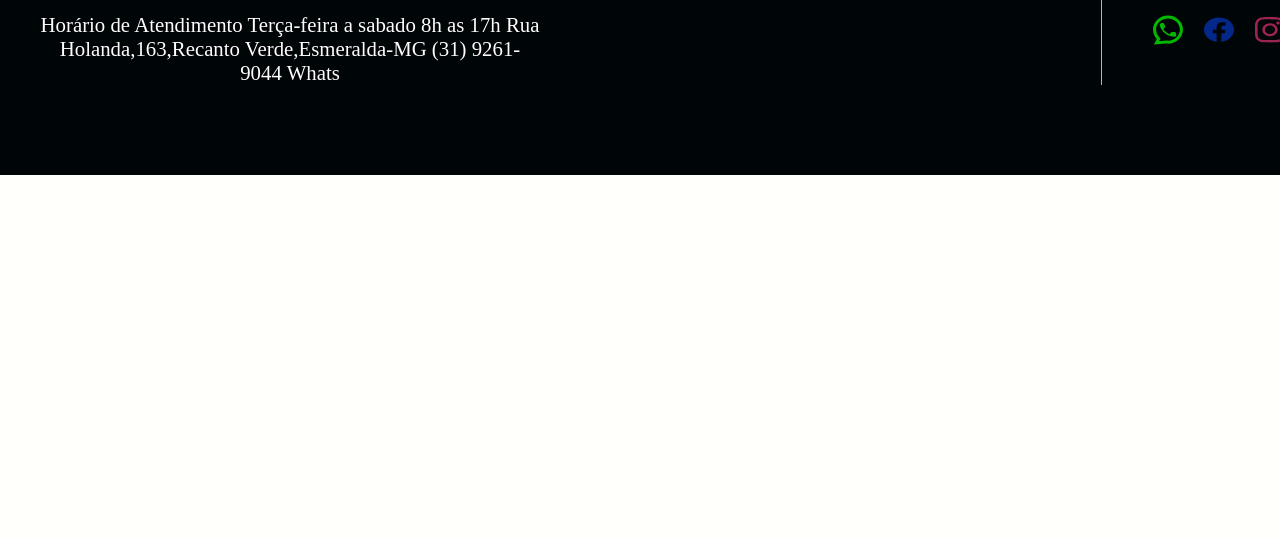
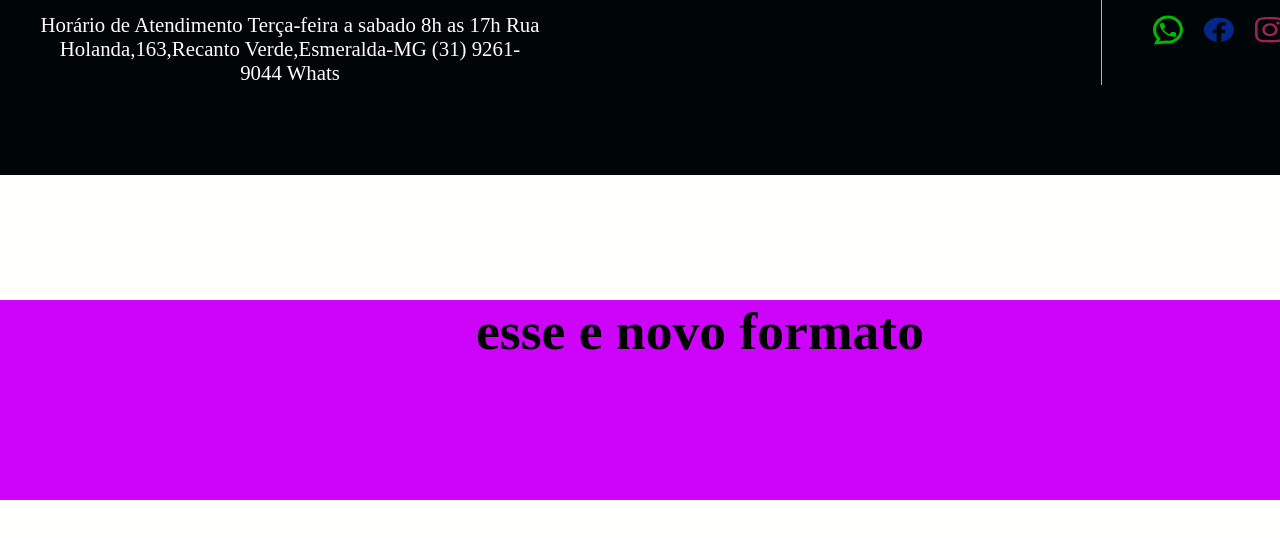
Before and after one commit to Edson010101/Edson0101.github.io, a plain HTML site: page index/index.html in a window 1280 px wide. Shown: the part 2004-2542 px from the top of the page. Drawn offline with Linux system fonts and the light colour scheme; a web font is replaced by a local one.

Commit message:
criacao em html

```diff
--- a/css/style.css
+++ b/css/style.css
@@ -249,3 +249,9 @@ width: 500px;
     margin-top: 60px;
     margin-left: 500px;
     }
+  .novo {background-color: #cd03fa;
+  width: 1400px;
+height: 200px;
+text-align: center;
+font-size: 5rem;
+margin-top: 0px;}
--- a/index/index.html
+++ b/index/index.html
@@ -108,7 +108,9 @@
                    </div>
         </footer>
       </div>
-
+      <div class="novo">
+        <h6> esse e novo formato</h6>
+      </div>
 
 
 </body>
```
